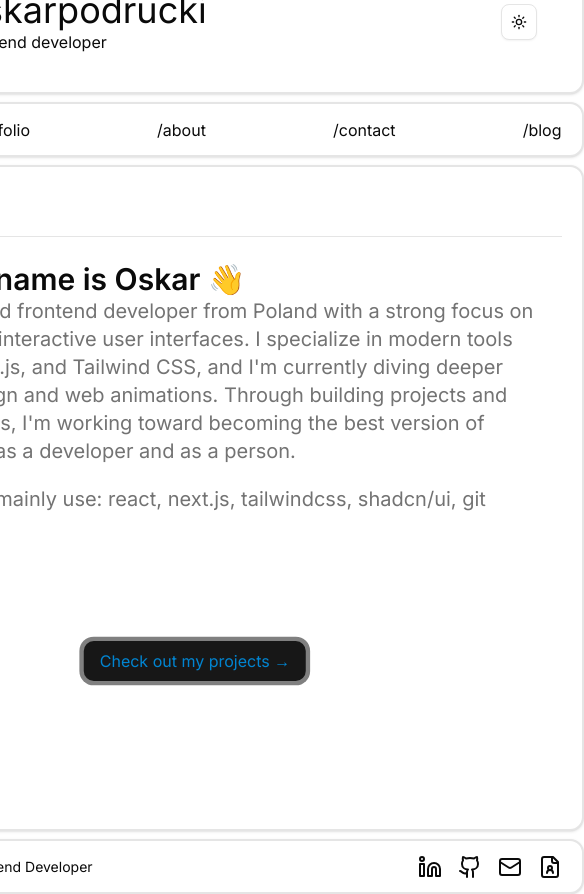
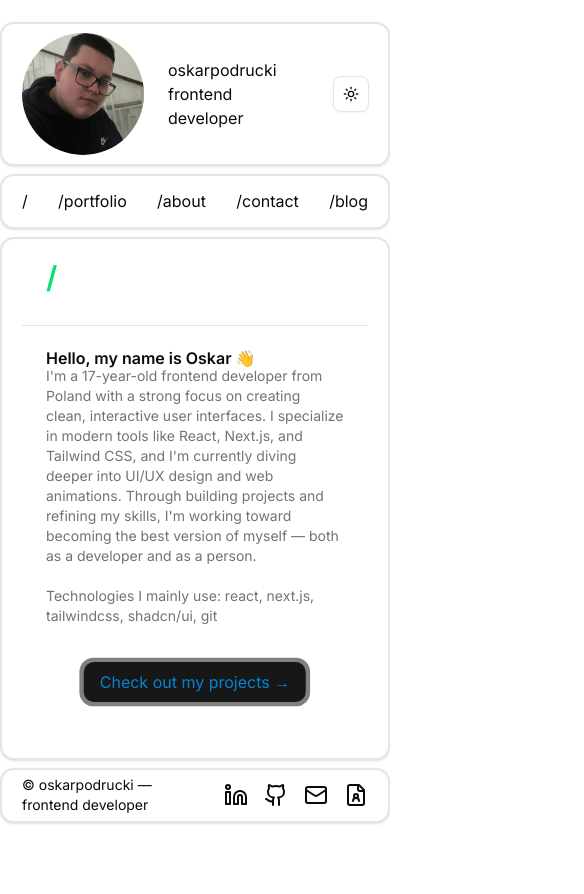
Before and after one commit to oskarpodrucki/portfolio, a Next.js app: page / in a window 390 px wide. Shown: the whole page, 584 px wide, since content can reach past the window. After the commit the page ends 844 px from the top, so only its background shows below. Built offline with nearby package versions, Linux system fonts and the light colour scheme.

Commit message:
Changes in docs/changelog.txt

```diff
--- a/src/app/layout.js
+++ b/src/app/layout.js
@@ -4,6 +4,7 @@ import { ThemeProvider } from "@/components/ThemeProvider/theme-provider";
 import MeBox from "@/components/MeBox";
 import Navbar from "@/components/Navbar";
 import Footer from "@/components/Footer";
+
 import { AnimatedGroup } from "@/components/ui/animated-group";
 
 const inter = Inter({ subsets: ["latin"] });
@@ -16,7 +17,7 @@ export const metadata = {
 export default function RootLayout({ children }) {
 	return (
 		<html lang='en' suppressHydrationWarning>
-			<body className={`${inter.className} overflow-hidden`}>
+			<body className={`${inter.className}`}>
 				<ThemeProvider
 					attribute='class'
 					defaultTheme='system'
--- a/src/app/page.js
+++ b/src/app/page.js
@@ -8,18 +8,21 @@ import {
 } from "@/components/ui/card";
 import Link from "next/link";
 import { Separator } from "@/components/ui/separator";
+import { ScrollArea } from "@/components/ui/scroll-area";
 import { PulsatingButton } from "@/components/magicui/pulsating-button";
 
 export default function Home() {
 	return (
-		<Card className='flex justify-center  w-[777px] h-[666px] p-5 border-solid border-2'>
+		<Card className='flex justify-center w-screen sm:w-[640px] md:w-[700px] lg:w-[777px] sm:h-[444px] md:h-[555px] lg:h-[666px] p-5 border-solid border-2'>
 			<CardHeader className='h-[4%]'>
 				<CardTitle className='text-green-400 text-3xl'>/</CardTitle>
 			</CardHeader>
 			<Separator />
-			<CardContent className='h-[94%]'>
-				<CardTitle className='text-3xl'>Hello, my name is Oskar 👋</CardTitle>
-				<CardDescription className='text-xl'>
+			<CardContent className='w-full h-full'>
+				<CardTitle className='sm:text-xl md:text-2xl lg:text-3xl'>
+					Hello, my name is Oskar 👋
+				</CardTitle>
+				<CardDescription className='sm:text-sm md:text-md lg:text-xl'>
 					I'm a 17-year-old frontend developer from Poland with a strong focus
 					on creating clean, interactive user interfaces. I specialize in modern
 					tools like React, Next.js, and Tailwind CSS, and I'm currently diving
@@ -27,10 +30,10 @@ export default function Home() {
 					and refining my skills, I'm working toward becoming the best version
 					of myself — both as a developer and as a person.
 				</CardDescription>
-				<CardDescription className='mt-5 text-xl'>
+				<CardDescription className='mt-5 sm:text-sm md:text-md lg:text-xl'>
 					Technologies I mainly use: react, next.js, tailwindcss, shadcn/ui, git
 				</CardDescription>
-				<div className='flex justify-center items-center mt-32'>
+				<div className='flex justify-center items-center mt-9 mb-9'>
 					<Link href='/portfolio'>
 						<PulsatingButton className='text-sky-600 hover:text-sky-800 transition'>
 							Check out my projects →
--- a/src/components/Footer/index.js
+++ b/src/components/Footer/index.js
@@ -4,8 +4,8 @@ import { Linkedin, Github, Mail, FileUser } from "lucide-react";
 
 export default function Footer() {
 	return (
-		<Card className='flex flex-row justify-between items-center w-[777px] h-[55px] px-5 border-solid border-2 text-sm'>
-			<div>© oskarpodrucki — Frontend Developer</div>
+		<Card className='flex flex-row justify-between items-center w-screen sm:w-[640px] md:w-[700px] lg:w-[777px] h-[55px] p-5 border-solid border-2 text-sm'>
+			<div>© oskarpodrucki — frontend developer</div>
 			<div className='flex flex-row items-center'>
 				<Link
 					href='https://www.linkedin.com/in/oskar-podrucki-5198322b7/'
--- a/src/components/MeBox/index.js
+++ b/src/components/MeBox/index.js
@@ -4,15 +4,15 @@ import { ThemeToggle } from "../ThemeToogle/ThemeToggle";
 
 export default function MeBox() {
 	return (
-		<Card className='flex flex-row justify-center items-center w-[777px] h-[144px] p-5 border-solid border-2'>
-			<div className='w-[15%]'>
+		<Card className='flex flex-row justify-center items-center w-screen sm:w-[640px] md:w-[700px] lg:w-[777px] h-[144px] px-5 border-solid border-2'>
+			<div className='sm:w-[17%] md:w-[16%] lg:w-[15%]'>
 				<Avatar className='w-[122px] h-[122px]'>
 					<AvatarImage src='pictures/me.jpg' />
 					<AvatarFallback>OP</AvatarFallback>
 				</Avatar>
 			</div>
 			<div className='w-[85%]'>
-				<h1 className='text-4xl'>oskarpodrucki</h1>
+				<h1 className='md:text-2xl lg:text-4xl'>oskarpodrucki</h1>
 				<p>frontend developer</p>
 			</div>
 			<div className='w-[10%]'>
--- a/src/components/Navbar/index.js
+++ b/src/components/Navbar/index.js
@@ -3,8 +3,7 @@ import Link from "next/link";
 
 export default function Navbar() {
 	return (
-		<Card className='flex flex-row justify-between items-center w-[777px] h-[55px] p-5 border-solid border-2'>
-
+		<Card className='flex flex-row justify-between items-center w-screen sm:w-[640px] md:w-[700px] lg:w-[777px] h-[55px] px-5 border-solid border-2'>
 			<Link
 				href='/'
 				className='transition duration-150 ease-in-out hover:scale-110 hover:text-green-400'>
@@ -30,7 +29,6 @@ export default function Navbar() {
 				className='transition duration-150 ease-in-out hover:scale-110 hover:text-violet-400'>
 				/blog
 			</Link>
-
 		</Card>
 	);
 }
```
Lines whose indentation alone changed are shown as unchanged.
